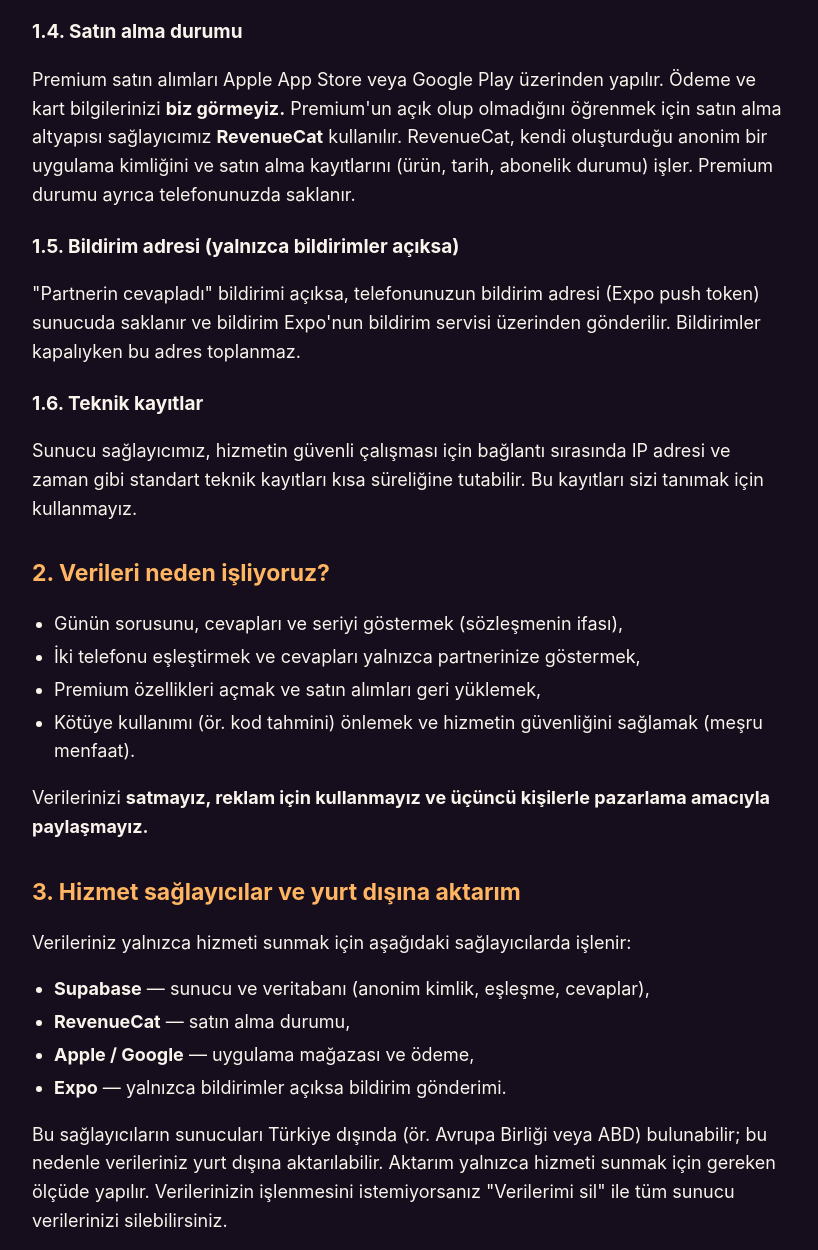
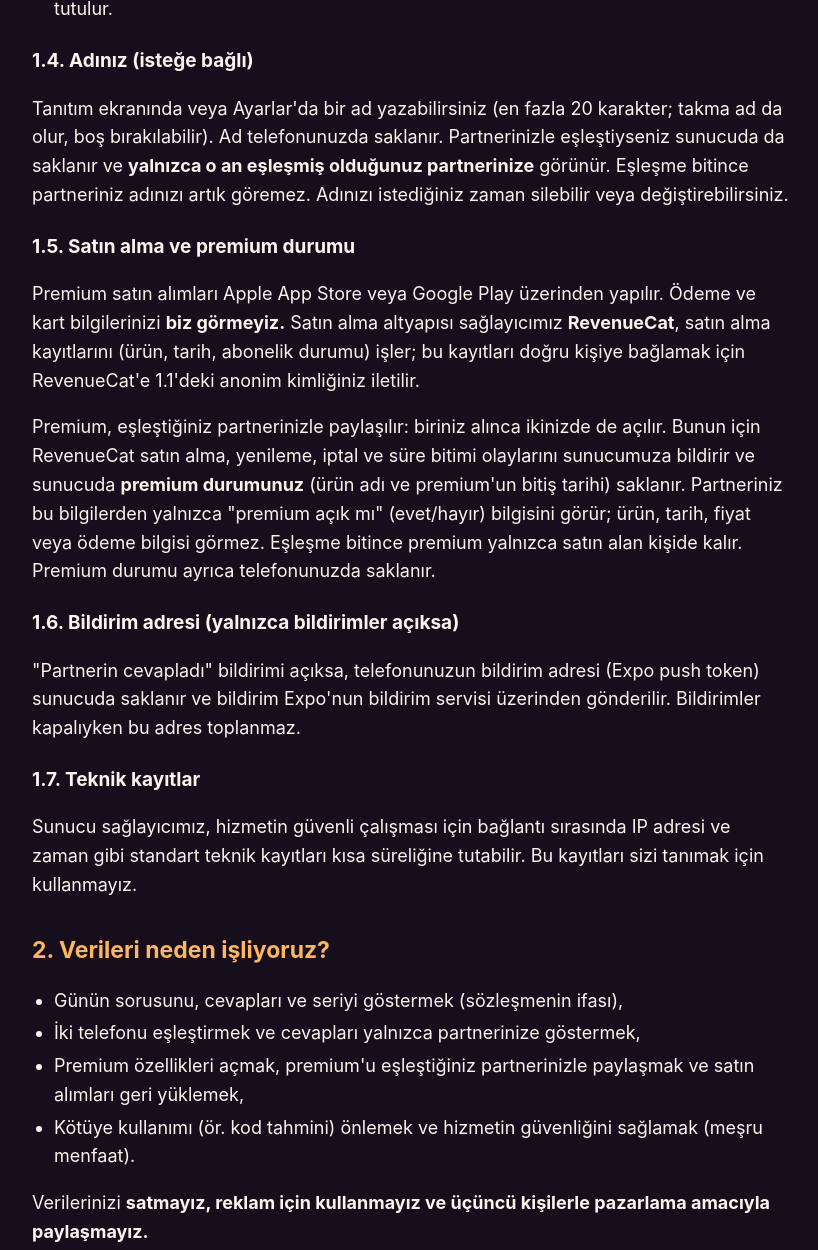
Before and after one commit to YusufKadirGungor/cift-soru-legal, a plain HTML site: page gizlilik.html in a window 1280 px wide. Shown: the part 1041-2291 px from the top of the page, without its empty margins (228-1046 px from the left). Drawn offline with Linux system fonts and the light colour scheme.

Commit message:
Gizlilik Politikası: isteğe bağlı ad ve ortak premium durumu eklendi
Co-Authored-By: Claude Opus 5.5 <noreply@anthropic.com>

```diff
--- a/gizlilik.html
+++ b/gizlilik.html
@@ -24,9 +24,9 @@
 <main>
 <header><img src="favicon.png" alt=""><strong>Twinq</strong></header>
 <h1>Twinq — Gizlilik Politikası</h1>
-<p>Son güncelleme: 23 Kasım 2026</p>
+<p>Son güncelleme: 25 Kasım 2026</p>
 <p>Bu politika, Twinq mobil uygulamasının (&quot;Uygulama&quot;) hangi verileri topladığını, neden topladığını ve bu verilerle ilgili haklarınızı açıklar. Veri sorumlusu: <strong>Yusuf Kadir Güngör</strong> (&quot;biz&quot;). İletişim: <strong>yusufkadirr35@gmail.com</strong></p>
-<p>Kısaca: Uygulama <strong>ad, e-posta, telefon numarası, konum, rehber veya fotoğraf istemez.</strong> Reklam ve kullanıcı takibi yapmaz, analiz aracı kullanmaz. Kayıt veya giriş yoktur.</p>
+<p>Kısaca: Uygulama <strong>e-posta, telefon numarası, konum, rehber veya fotoğraf istemez.</strong> İsterseniz yalnızca bir ad (takma ad da olur) yazabilirsiniz; zorunlu değildir. Reklam ve kullanıcı takibi yapmaz, analiz aracı kullanmaz. Kayıt veya giriş yoktur.</p>
 <h2>1. Topladığımız veriler</h2>
 <h3>1.1. Anonim kimlik</h3>
 <p>Uygulama ilk açıldığında telefonunuz, sunucumuzda (Supabase) rastgele bir <strong>anonim kimlik</strong> (ör. <code>3f2a…</code> biçiminde bir kod) alır. Bu kimlik adınızla, e-postanızla veya telefon numaranızla ilişkili değildir. Eşleşmeyi ve cevaplarınızı doğru kişiye bağlamak için kullanılır.</p>
@@ -41,25 +41,28 @@
   <li>Davet kodu: 6 haneli kod; 1 saat geçerlidir, kullanıldığında veya süresi dolduğunda silinir.</li>
   <li>Hatalı kod denemeleri: kod tahmin edilmesini önlemek için yalnızca deneme zamanı tutulur.</li>
 </ul>
-<h3>1.4. Satın alma durumu</h3>
-<p>Premium satın alımları Apple App Store veya Google Play üzerinden yapılır. Ödeme ve kart bilgilerinizi <strong>biz görmeyiz.</strong> Premium'un açık olup olmadığını öğrenmek için satın alma altyapısı sağlayıcımız <strong>RevenueCat</strong> kullanılır. RevenueCat, kendi oluşturduğu anonim bir uygulama kimliğini ve satın alma kayıtlarını (ürün, tarih, abonelik durumu) işler. Premium durumu ayrıca telefonunuzda saklanır.</p>
-<h3>1.5. Bildirim adresi (yalnızca bildirimler açıksa)</h3>
+<h3>1.4. Adınız (isteğe bağlı)</h3>
+<p>Tanıtım ekranında veya Ayarlar'da bir ad yazabilirsiniz (en fazla 20 karakter; takma ad da olur, boş bırakılabilir). Ad telefonunuzda saklanır. Partnerinizle eşleştiyseniz sunucuda da saklanır ve <strong>yalnızca o an eşleşmiş olduğunuz partnerinize</strong> görünür. Eşleşme bitince partneriniz adınızı artık göremez. Adınızı istediğiniz zaman silebilir veya değiştirebilirsiniz.</p>
+<h3>1.5. Satın alma ve premium durumu</h3>
+<p>Premium satın alımları Apple App Store veya Google Play üzerinden yapılır. Ödeme ve kart bilgilerinizi <strong>biz görmeyiz.</strong> Satın alma altyapısı sağlayıcımız <strong>RevenueCat</strong>, satın alma kayıtlarını (ürün, tarih, abonelik durumu) işler; bu kayıtları doğru kişiye bağlamak için RevenueCat'e 1.1'deki anonim kimliğiniz iletilir.</p>
+<p>Premium, eşleştiğiniz partnerinizle paylaşılır: biriniz alınca ikinizde de açılır. Bunun için RevenueCat satın alma, yenileme, iptal ve süre bitimi olaylarını sunucumuza bildirir ve sunucuda <strong>premium durumunuz</strong> (ürün adı ve premium'un bitiş tarihi) saklanır. Partneriniz bu bilgilerden yalnızca &quot;premium açık mı&quot; (evet/hayır) bilgisini görür; ürün, tarih, fiyat veya ödeme bilgisi görmez. Eşleşme bitince premium yalnızca satın alan kişide kalır. Premium durumu ayrıca telefonunuzda saklanır.</p>
+<h3>1.6. Bildirim adresi (yalnızca bildirimler açıksa)</h3>
 <p>&quot;Partnerin cevapladı&quot; bildirimi açıksa, telefonunuzun bildirim adresi (Expo push token) sunucuda saklanır ve bildirim Expo'nun bildirim servisi üzerinden gönderilir. Bildirimler kapalıyken bu adres toplanmaz.</p>
-<h3>1.6. Teknik kayıtlar</h3>
+<h3>1.7. Teknik kayıtlar</h3>
 <p>Sunucu sağlayıcımız, hizmetin güvenli çalışması için bağlantı sırasında IP adresi ve zaman gibi standart teknik kayıtları kısa süreliğine tutabilir. Bu kayıtları sizi tanımak için kullanmayız.</p>
 <h2>2. Verileri neden işliyoruz?</h2>
 <ul>
   <li>Günün sorusunu, cevapları ve seriyi göstermek (sözleşmenin ifası),</li>
   <li>İki telefonu eşleştirmek ve cevapları yalnızca partnerinize göstermek,</li>
-  <li>Premium özellikleri açmak ve satın alımları geri yüklemek,</li>
+  <li>Premium özellikleri açmak, premium'u eşleştiğiniz partnerinizle paylaşmak ve satın alımları geri yüklemek,</li>
   <li>Kötüye kullanımı (ör. kod tahmini) önlemek ve hizmetin güvenliğini sağlamak (meşru menfaat).</li>
 </ul>
 <p>Verilerinizi <strong>satmayız, reklam için kullanmayız ve üçüncü kişilerle pazarlama amacıyla paylaşmayız.</strong></p>
 <h2>3. Hizmet sağlayıcılar ve yurt dışına aktarım</h2>
 <p>Verileriniz yalnızca hizmeti sunmak için aşağıdaki sağlayıcılarda işlenir:</p>
 <ul>
-  <li><strong>Supabase</strong> — sunucu ve veritabanı (anonim kimlik, eşleşme, cevaplar),</li>
-  <li><strong>RevenueCat</strong> — satın alma durumu,</li>
+  <li><strong>Supabase</strong> — sunucu ve veritabanı (anonim kimlik, eşleşme, cevaplar, isteğe bağlı ad, premium durumu),</li>
+  <li><strong>RevenueCat</strong> — satın alma kayıtları ve premium durumu (anonim kimliğinizle),</li>
   <li><strong>Apple / Google</strong> — uygulama mağazası ve ödeme,</li>
   <li><strong>Expo</strong> — yalnızca bildirimler açıksa bildirim gönderimi.</li>
 </ul>
@@ -73,9 +76,9 @@
 <h2>5. Verilerinizi silme</h2>
 <p>Uygulamada <strong>Ayarlar &gt; Verilerimi sil</strong> dediğinizde:</p>
 <ul>
-  <li>Sunucudaki anonim kimliğiniz, eşleşmeniz (aktif ve geçmiş), cevaplarınız, davet kodunuz ve bildirim adresiniz <strong>kalıcı olarak silinir.</strong></li>
+  <li>Sunucudaki anonim kimliğiniz, eşleşmeniz (aktif ve geçmiş), cevaplarınız, adınız, premium durumunuz, davet kodunuz ve bildirim adresiniz <strong>kalıcı olarak silinir.</strong> (Satın alımınız mağaza hesabınızda kalır; &quot;Satın alımları geri yükle&quot; ile yeniden açabilirsiniz.)</li>
   <li>Ortak geçmiş tek kişiye ait olamayacağı için, eşleştiğiniz partnerin <strong>aynı eşleşmedeki</strong> cevapları da silinir ve eşleşmesi biter. Partnerinizin hesabı silinmez.</li>
-  <li>Telefonunuzdaki cevaplar da silinir.</li>
+  <li>Telefonunuzdaki cevaplar ve adlar da silinir.</li>
 </ul>
 <p>Uygulamayı &quot;Verilerimi sil&quot; demeden kaldırırsanız telefon anonim kimliğini unutur ve sunucudaki verilere uygulamadan ulaşılamaz. Bu durumda silme talebi için bize <strong>yusufkadirr35@gmail.com</strong> adresinden yazabilirsiniz.</p>
 <p>Satın alma kayıtları Apple/Google ve RevenueCat'te, yasal yükümlülükler (ör. vergi ve muhasebe) gereği onların politikalarına göre saklanır.</p>
```
